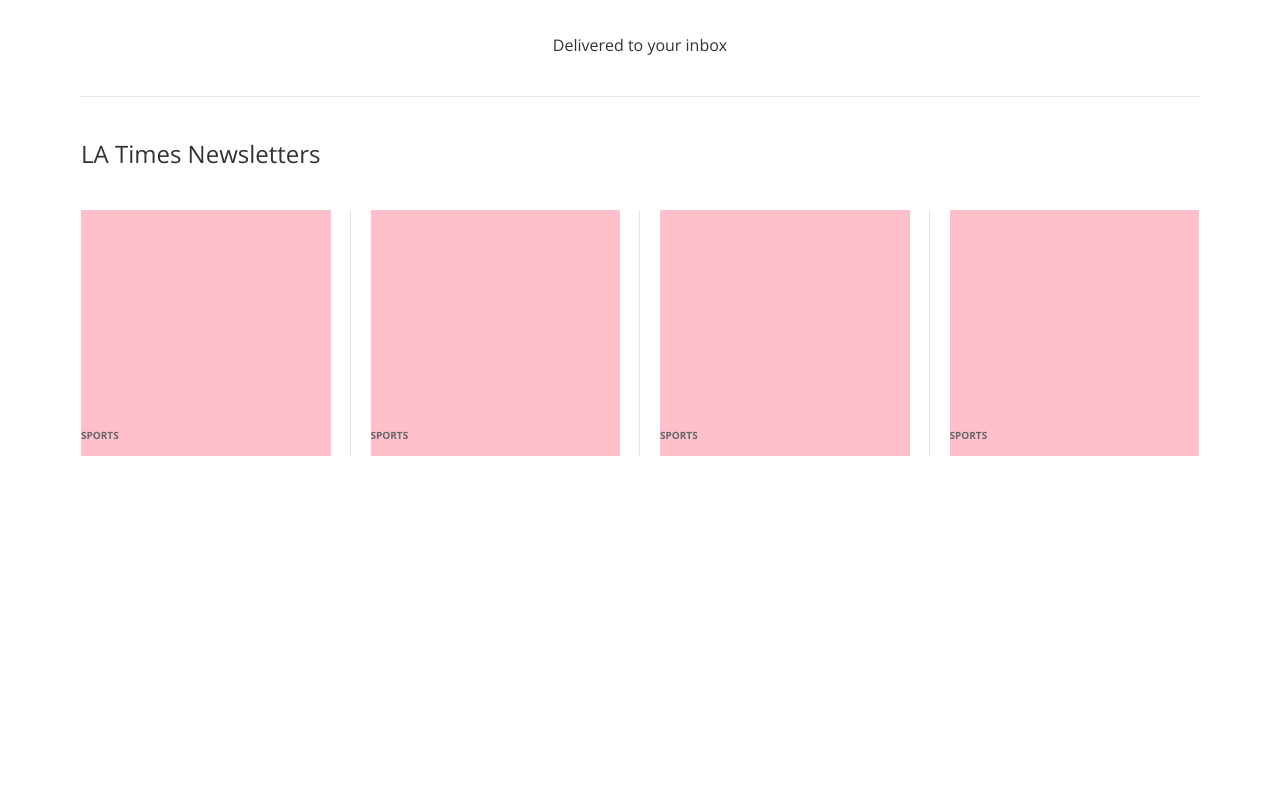
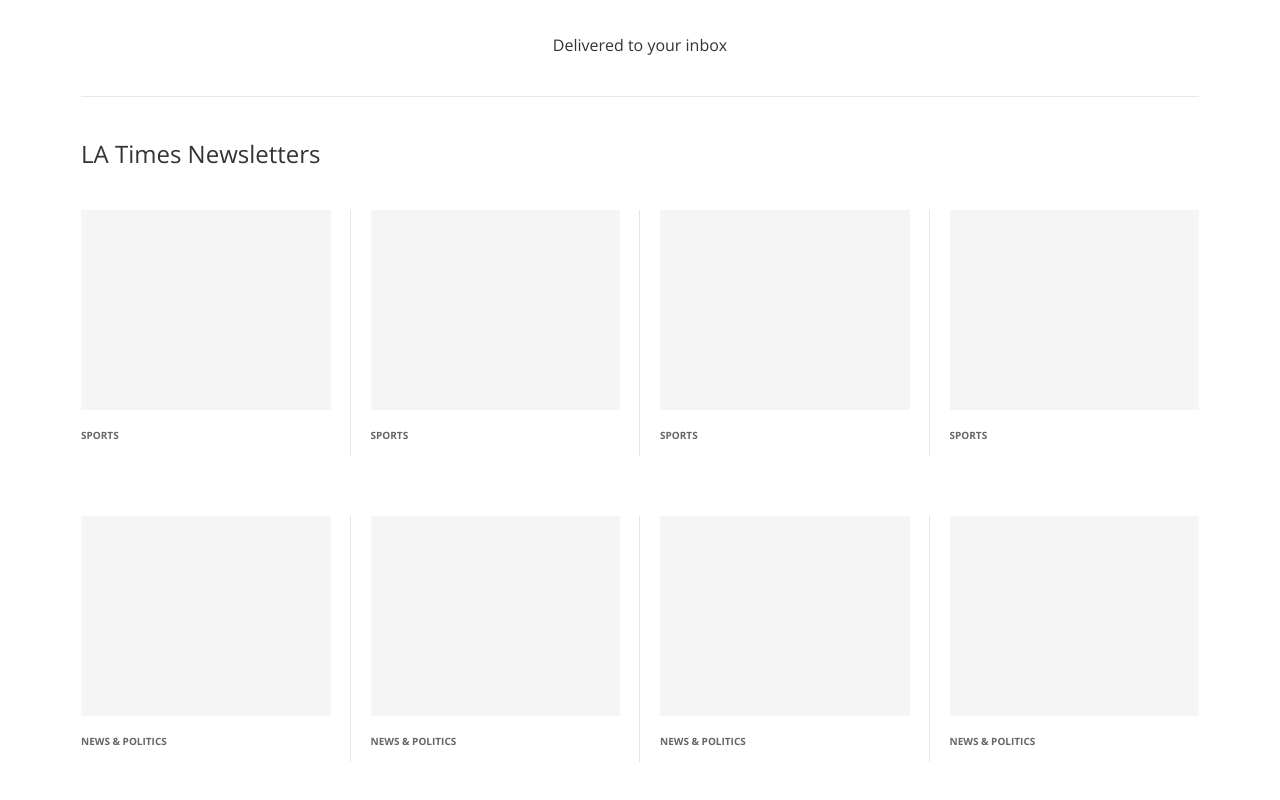
Before and after one commit to clintfisher/grid-mixins, a React (Create React App) app: page / in a window 1280 px wide. Shown: the part 204-1004 px from the top of the page. Before the commit the page ends 840 px from the top, so only its background shows below. Built offline with nearby package versions, Linux system fonts and the light colour scheme.

Commit message:
looks nicer

```diff
--- a/src/App.js
+++ b/src/App.js
@@ -60,6 +60,40 @@
                 </CoreNewsletters.Newsletter>
               </li>
             </Core.RowList>
+            <Core.RowList>
+              <li>
+                <CoreNewsletters.Newsletter>
+                  <CoreNewsletters.Image />
+                  <CoreNewsletters.Category>
+                    News &amp; Politics
+                  </CoreNewsletters.Category>
+                </CoreNewsletters.Newsletter>
+              </li>
+              <li>
+                <CoreNewsletters.Newsletter>
+                  <CoreNewsletters.Image />
+                  <CoreNewsletters.Category>
+                    News &amp; Politics
+                  </CoreNewsletters.Category>
+                </CoreNewsletters.Newsletter>
+              </li>
+              <li>
+                <CoreNewsletters.Newsletter>
+                  <CoreNewsletters.Image />
+                  <CoreNewsletters.Category>
+                    News &amp; Politics
+                  </CoreNewsletters.Category>
+                </CoreNewsletters.Newsletter>
+              </li>
+              <li>
+                <CoreNewsletters.Newsletter>
+                  <CoreNewsletters.Image />
+                  <CoreNewsletters.Category>
+                    News &amp; Politics
+                  </CoreNewsletters.Category>
+                </CoreNewsletters.Newsletter>
+              </li>
+            </Core.RowList>
           </CoreNewsletters.Section>
         </Core.PageBody>
       </Core.Page>
--- a/src/Core.js
+++ b/src/Core.js
@@ -282,7 +282,6 @@
 
   > li {
     margin-bottom: ${pxToRem(32)};
-    background-color: pink;
 
     &:last-child {
       margin-bottom: 0;
--- a/src/CoreNewsletters.js
+++ b/src/CoreNewsletters.js
@@ -42,10 +42,10 @@
 
 export const Newsletter = styled('article')`
   position: relative;
-  /* width: 100%; */
+  width: 100%;
   display: flex;
   flex-direction: column;
-  /* background-color: ${vars.white}; */
+  background-color: ${vars.white};
 `;
 
 export const Category = styled('p')`
@@ -69,7 +69,7 @@
 export const Image = styled('div')`
   margin: 0 0 ${pxToRem(10)};
   width: 100%;
-  background-color: smoke;
+  background-color: whitesmoke;
   min-height: 200px;
 
   img {
```
